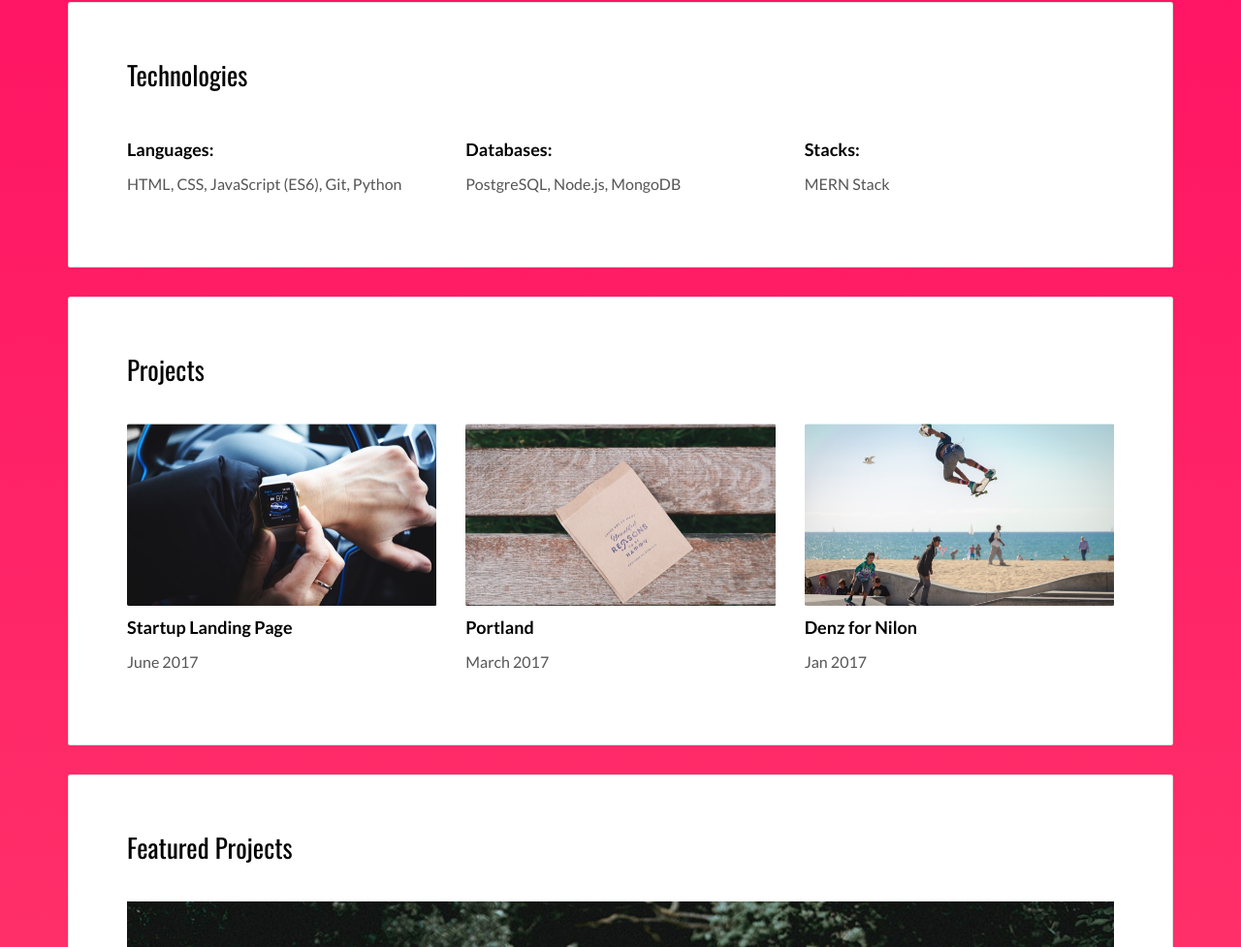
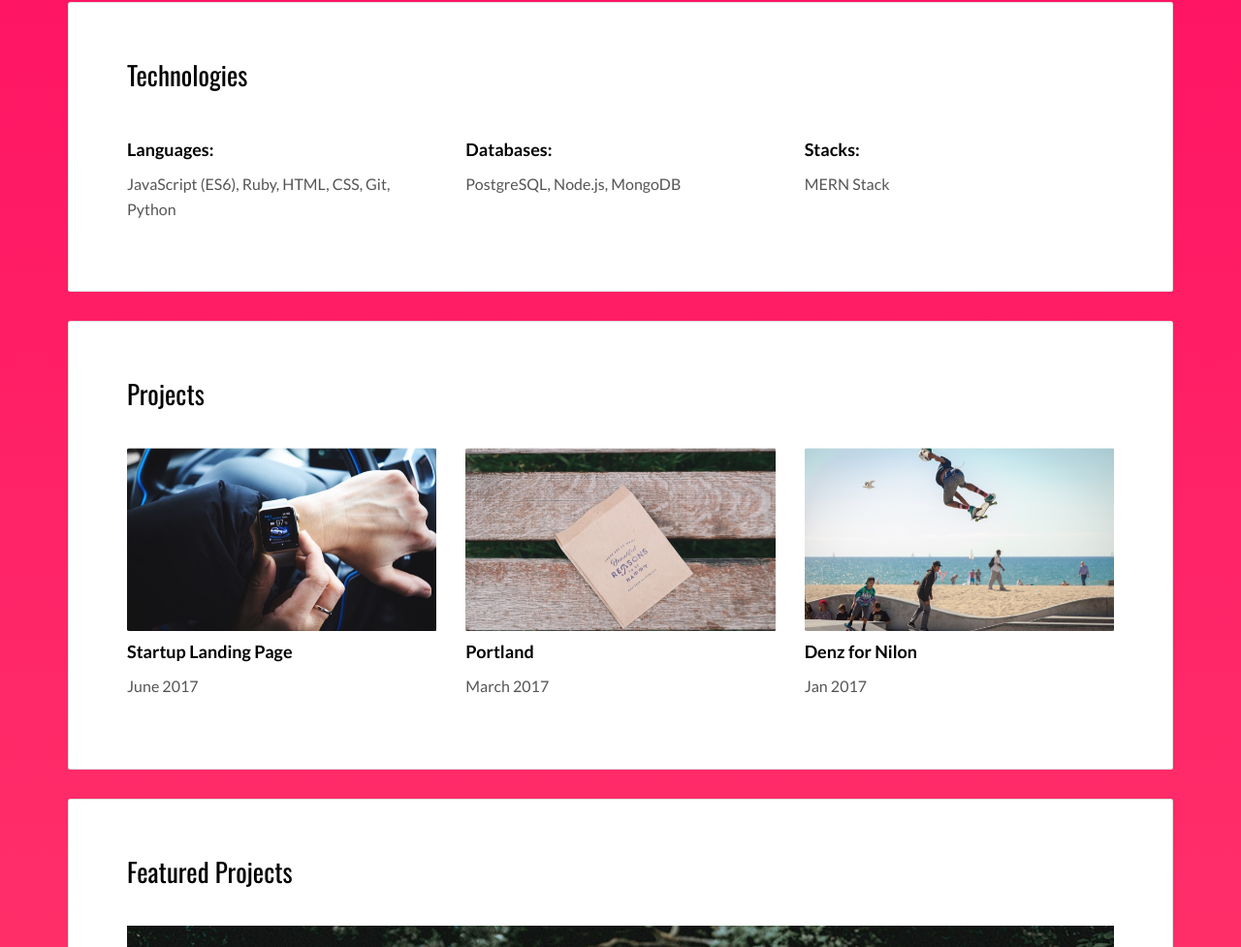
Before and after one commit to jongodinez/jongodinez.github.io, a plain HTML site: page index.html in a window 1280 px wide. Shown: the part 795-1772 px from the top of the page at 97% size. Drawn offline with nearby package versions, Linux system fonts and the light colour scheme.

Commit message:
Update index.html

```diff
--- a/index.html
+++ b/index.html
@@ -15,7 +15,7 @@
   <link rel="apple-touch-icon" sizes="180x180" href="./assets/apple-icon-180x180.png">
   <link href="./assets/favicon.ico" rel="icon">
 
-  <title>Jon Godinez Portfolio</title>
+  <title>Jon Godinez</title>
 
 <link href="./main.d8e0d294.css" rel="stylesheet"></head>
 
@@ -87,7 +87,7 @@
               <div class="col-md-4">
                 <div class="language-experience">
                   <h3 class="h5">Languages:</h3>
-                  <p>HTML, CSS, JavaScript (ES6), Git, Python </p>
+                  <p>JavaScript (ES6), Ruby, HTML, CSS, Git, Python </p>
                 </div>
               </div>
               <div class="col-md-4">
```
